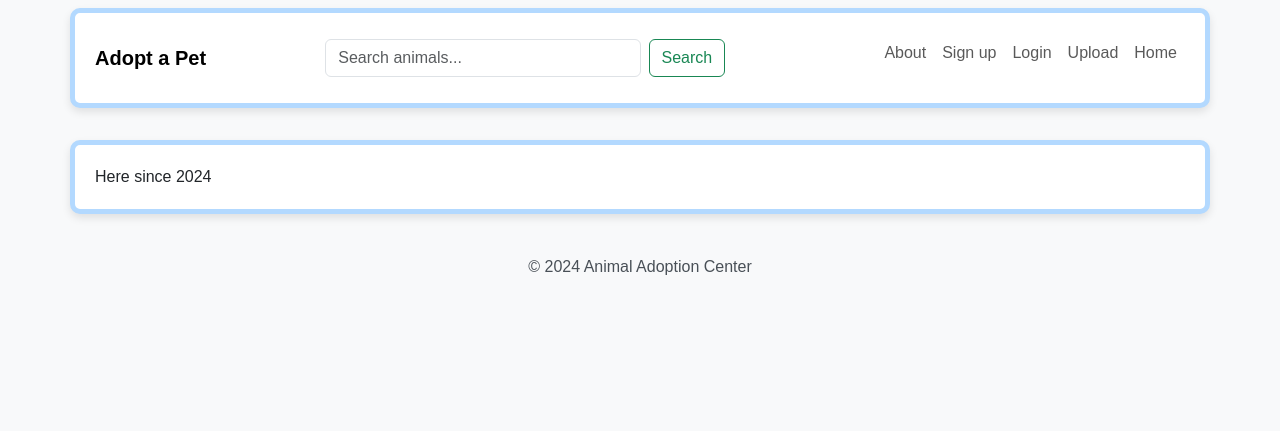
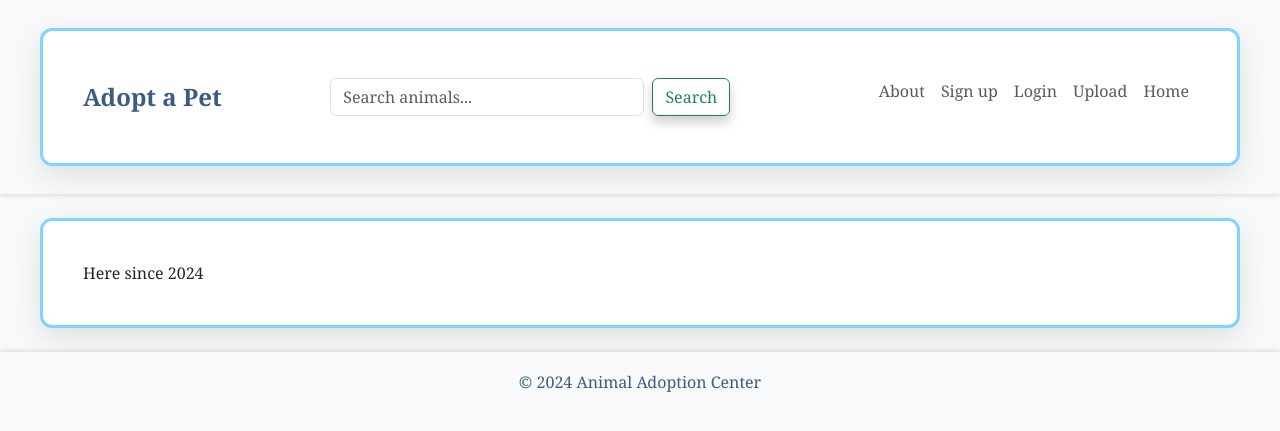
Before and after one commit to Bianca964/animal-adoption-center, a Flask app: page / in a window 1280 px wide. Shown: the top 431 px of the page. Run offline with Flask 3, Linux system fonts and the light colour scheme.

Commit message:
modified the style
Signed-off-by: ClaraStefania <stefania.diaconescu@stud.acs.upb.ro>

```diff
--- a/app/frontend/static/css/style.css
+++ b/app/frontend/static/css/style.css
@@ -1,58 +1,121 @@
+/* Body styles */
 body {
-    font-family: Arial, sans-serif;
-    background-color: #f8f9fa;
+    font-family: 'Georgia', serif;
+    background-color: #f8f9fa; /* Beige background */
     margin: 0;
     padding: 0;
 }
 
+/* Heading styles */
 h1, h2 {
-    color: #6c757d;
+    color: #3b5b83; /* Darker blue for headings */
+    font-family: 'Playfair Display', serif;
 }
 
-footer {
-    background-color: #e9ecef;
-    color: #6c757d;
-    padding: 10px;
-    text-align: center;
+/* Navbar Styling */
+.navbar {
+    background-color: #81d4fa; /* Soft light blue navbar */
+    box-shadow: 0 2px 4px rgba(0, 0, 0, 0.1);
 }
 
 .navbar-brand {
+    color: #3b5b83; /* Luxurious gold color */
+    font-weight: bold;
+    font-size: 1.5rem;
+}
+
+.navbar-brand:hover {
+    color: #3b5b83; /* Lighter gold on hover */
+}
+
+/* Image styling */
+img {
+    border-radius: 8px;
+    box-shadow: 0 6px 12px rgba(0, 0, 0, 0.2);
+    border: 2px solid #81d4fa; /* Light blue border */
+}
+
+/* Container with luxurious styling */
+.container {
+    background-color: #ffffff; /* White background for container */
+    border: 3px solid #81d4fa; /* Light blue border */
+    border-radius: 12px;
+    padding: 40px;
+    box-shadow: 0 10px 30px rgba(0, 0, 0, 0.1);
+    max-width: 1200px;
+    margin: 20px auto;
+}
+
+/* Footer styling */
+footer {
+    background-color: #4fc3f7; /* Light blue footer */
+    color: #ffffff; /* White text */
+    padding: 20px;
+    text-align: center;
+    box-shadow: 0 -2px 4px rgba(0, 0, 0, 0.1);
+}
+
+footer p {
+    margin: 0;
+}
+
+/* Button Styling */
+button {
+    background-color: #81d4fa; /* Light blue button */
+    color: #fff;
+    border: none;
+    padding: 14px 28px; /* More prominent button size */
+    border-radius: 6px;
+    cursor: pointer;
+    font-size: 18px; /* Larger font size */
+    box-shadow: 0 6px 12px rgba(0, 0, 0, 0.2);
+    transition: all 0.3s ease; /* Smooth hover transition */
+}
+
+button:hover {
+    background-color: #4fc3f7; /* Darker blue on hover */
+}
+
+/* ADOPT A PET Button */
+button.adopt-button {
+    background-color: #3b5b83; /* Dark blue color */
+    font-size: 20px; /* Larger font size */
     font-weight: bold;
 }
 
-img {
-    border-radius: 8px;
-    box-shadow: 0px 4px 6px rgba(0, 0, 0, 0.1);
+button.adopt-button:hover {
+    background-color: #2c3e50; /* Even darker blue on hover */
 }
 
-/* Adding baby blue margins for container elements */
-.container {
-    background-color: #ffffff;
-    border: 5px solid #b3d9ff;
-    border-radius: 10px;
-    padding: 20px;
-    box-shadow: 0 4px 8px rgba(0, 0, 0, 0.1);
+/* Text and paragraph styles */
+p {
+    line-height: 1.8;
+    color: #3b5b83; /* Darker blue text */
 }
 
-p {
-    line-height: 1.6;
-    color: #495057;
-}
-
+/* Lists Styling */
 ul li {
-    margin-bottom: 10px;
-}
-
-button {
-    background-color: #b3d9ff;
-    color: #fff;
-    border: none;
-    padding: 10px 20px;
-    border-radius: 5px;
-    cursor: pointer;
+    margin-bottom: 12px;
     font-size: 16px;
 }
 
-button:hover {
-    background-color: #99ccee;
+/* Section Styling */
+.left-section, .right-section {
+    background-color: #f1f1f1; /* Beige background */
+    border: 2px solid #81d4fa; /* Light blue border */
+    border-radius: 12px;
+    padding: 20px;
+    margin: 10px;
+    box-shadow: 0 6px 12px rgba(0, 0, 0, 0.1);
+    width: 48%; /* Two side sections side by side */
+    display: inline-block;
+    vertical-align: top;
 }
+
+/* Responsive Design for Smaller Screens */
+@media (max-width: 768px) {
+    .left-section, .right-section {
+        width: 100%;
+        margin: 10px 0;
+    }
+}
```
